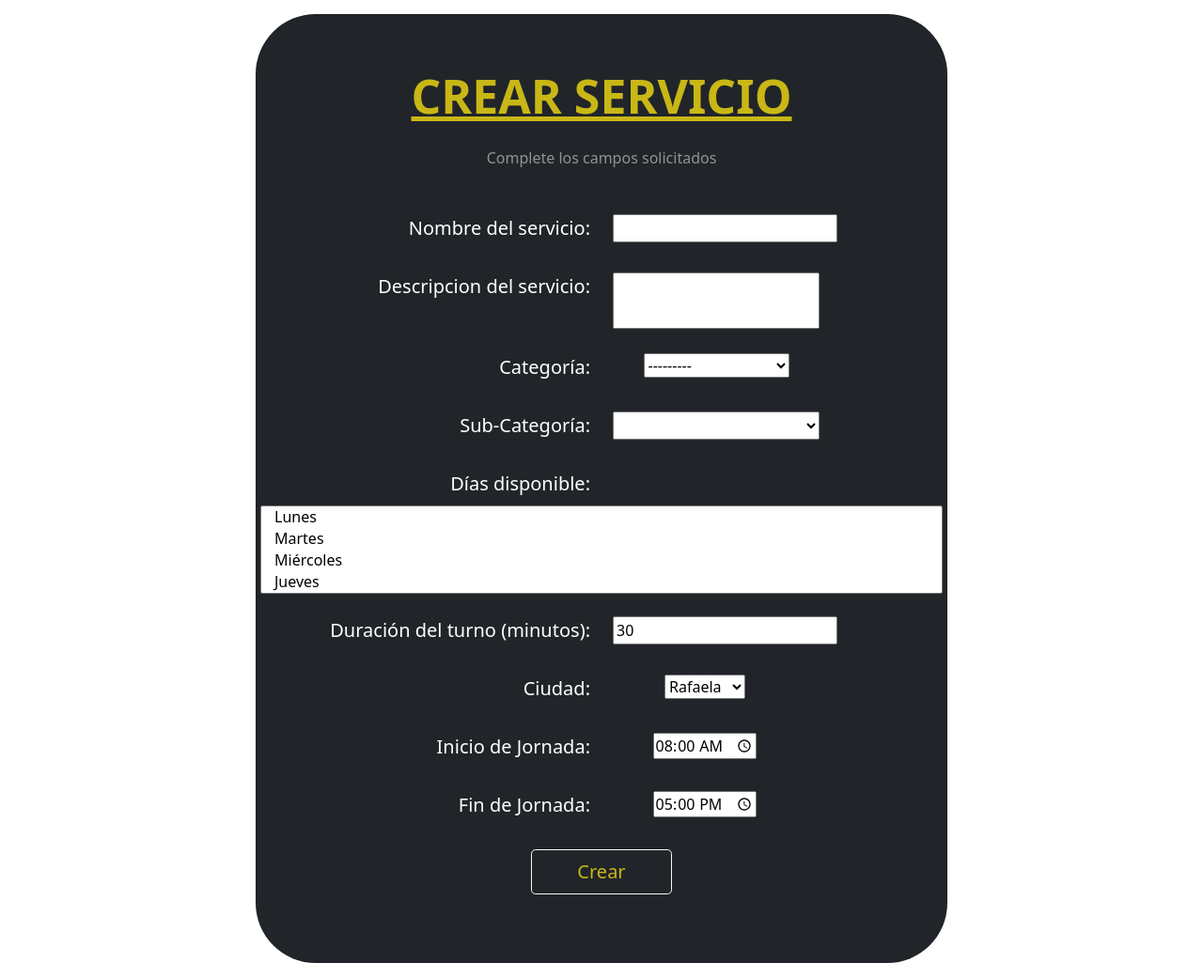
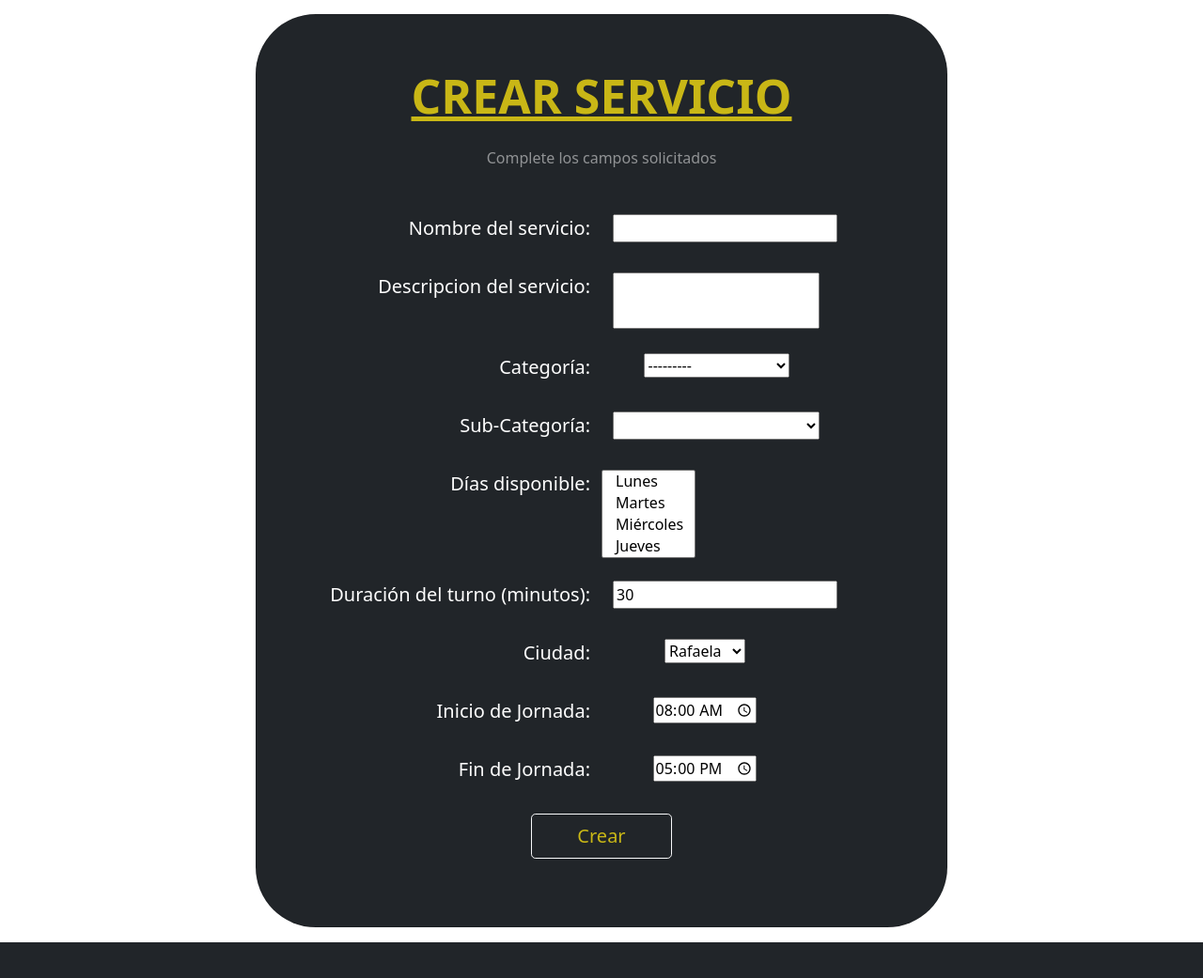
Before and after one commit to UlisesCravero/tp_ing_web_grupo_6, a Django app: page /registrarservicio/ in a window 1280 px wide; the page is wider, and only the part inside the window is pictured. Shown: the part 81-1122 px from the top of that part at 94% size. After the commit the page ends 1084 px from the top of that part, so only its background shows below. Run offline with Django 3.2, Linux system fonts and the light colour scheme; a user stored in the database is signed in; data comes from the database, SQL or seed files in the repository; both versions use the stored data as it was after the commit; lists and menus that the app fills with data are empty.

Commit message:
cambios finales v2

```diff
--- a/sacatuturno/static/sitio/styles.css
+++ b/sacatuturno/static/sitio/styles.css
@@ -81,3 +81,7 @@ footer {
     width: 100%;
     height: 176px;
 }
+
+#id_diasAtencion {
+    width: 100px;
+}
```
Also changed, not shown: sacatuturno/db.sqlite3.
